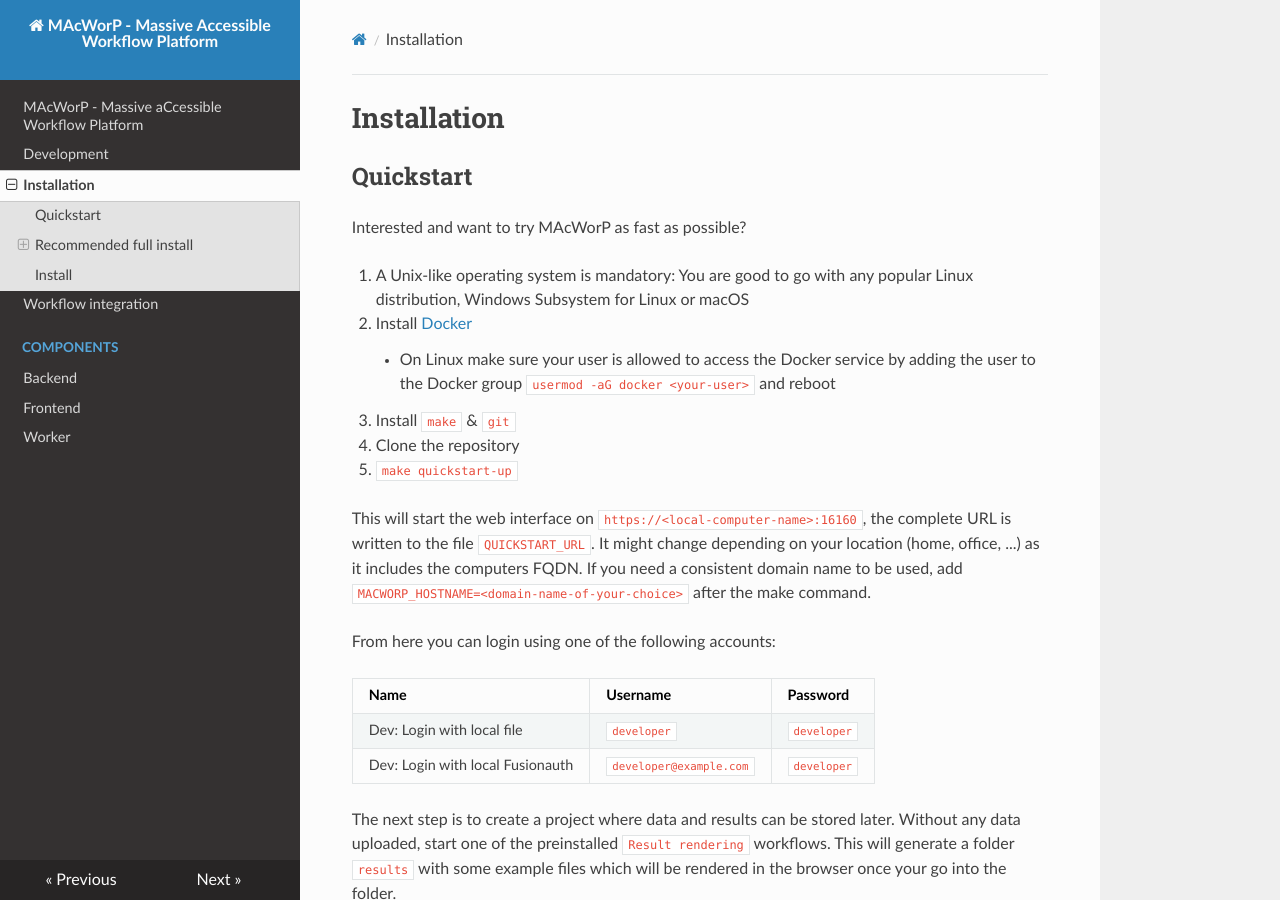
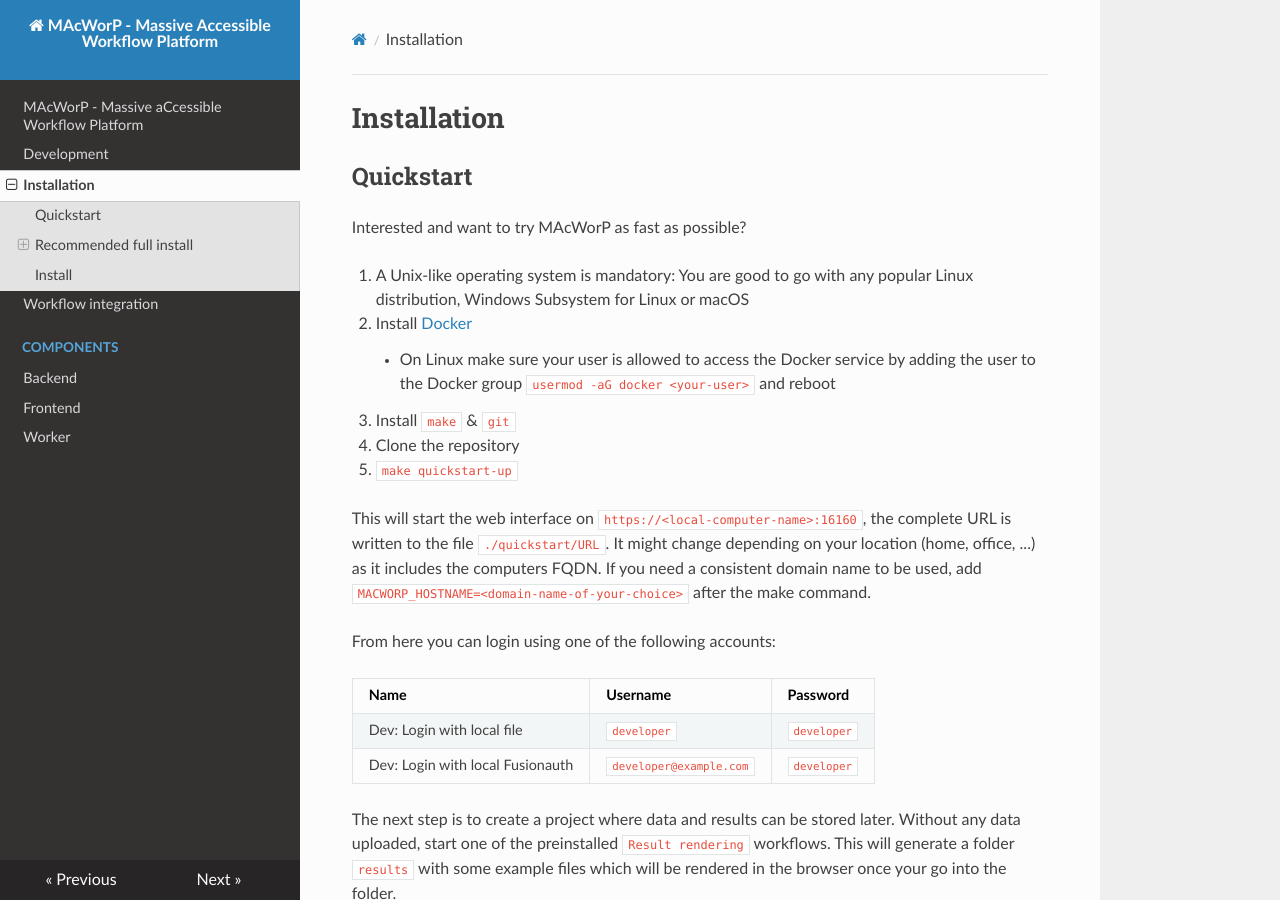
Before and after one commit to cubimedrub/macworp, an MkDocs documentation site: the page built from docs/installation.md, in a window 1280 px wide and 900 px high. Built offline with MkDocs 1.6.1, drawn with Linux system fonts in a browser that asks for light colours; nearby versions of some CDN libraries.

```diff
--- a/docs/installation.md
+++ b/docs/installation.md
@@ -10,7 +10,7 @@ Interested and want to try MAcWorP as fast as possible?
 4. Clone the repository
 5. `make quickstart-up`
 
-This will start the web interface on `https://<local-computer-name>:16160`, the complete URL is written to the file `QUICKSTART_URL`. It might change depending on your location (home, office, ...) as it includes the computers FQDN. If you need a consistent domain name to be used, add `MACWORP_HOSTNAME=<domain-name-of-your-choice>` after the make command.
+This will start the web interface on `https://<local-computer-name>:16160`, the complete URL is written to the file `./quickstart/URL`. It might change depending on your location (home, office, ...) as it includes the computers FQDN. If you need a consistent domain name to be used, add `MACWORP_HOSTNAME=<domain-name-of-your-choice>` after the make command.
 
 From here you can login using one of the following accounts:
 
```
Also changed, not shown: 8 other files.
